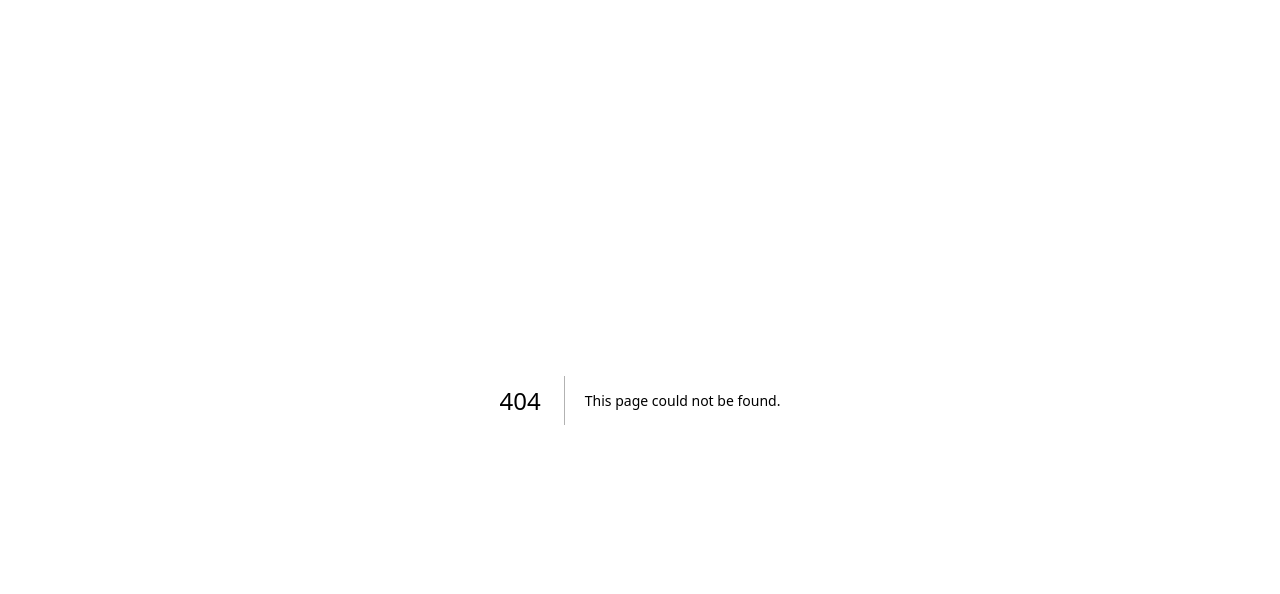
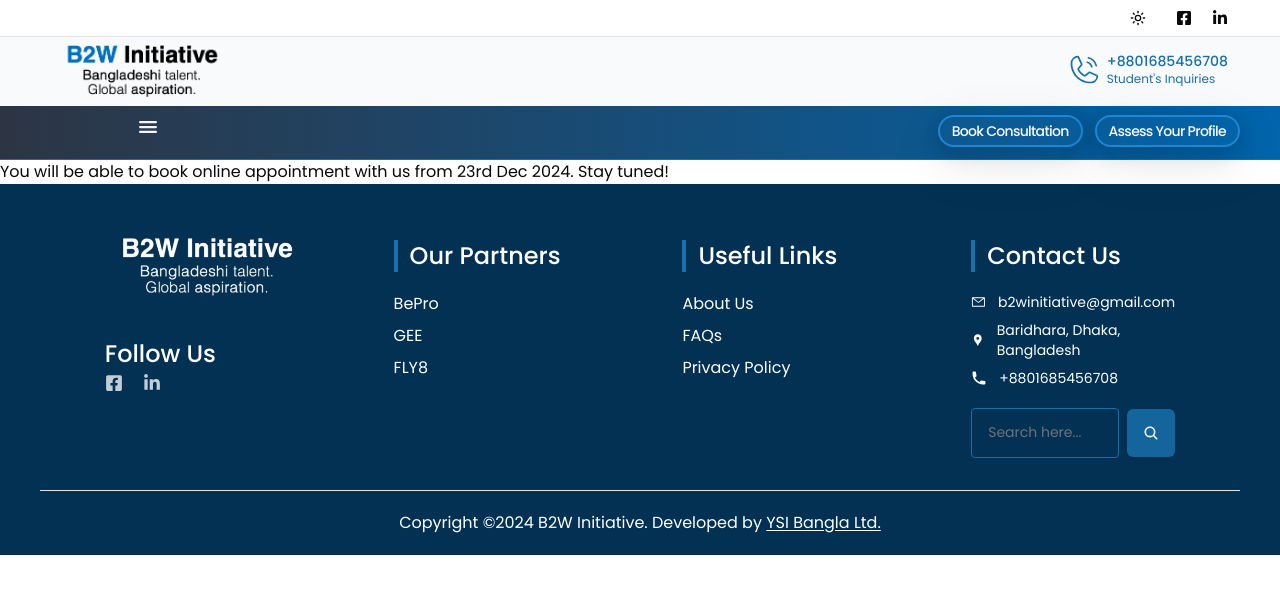
Before and after one commit to wpseemol/b2wi, a Next.js app: page /book-consultation in a window 1280 px wide. Before the commit this address had no page. Shown: the top 594 px of the page. Built offline with nearby package versions, Linux system fonts and the light colour scheme.

Commit message:
book bonsalanchi

```diff
--- a/src/app/(user)/_components/header/header-menu-btns.tsx
+++ b/src/app/(user)/_components/header/header-menu-btns.tsx
@@ -20,8 +20,12 @@ export function AccessYourProfileBtn() {
 }
 
 export function BookConsultationBtn() {
+    const router = useRouter();
     return (
         <button
+            onClick={() => {
+                router.push('/book-consultation');
+            }}
             className="bg-transparent border-2
                     hover:scale-105 duration-300 hover:bg-transparent font-medium text-neutral-50 text-center text-sm
                 border-[#1d87d3] px-3 py-1 rounded-full shadow-[0px_4px_16px_rgba(17,17,26,0.1),_0px_8px_24px_rgba(17,17,26,0.1),_0px_16px_56px_rgba(17,17,26,0.1)] mx-auto md:mx-0 text-nowrap lg:tracking-tighter 2xl:tracking-normal"
--- /dev/null
+++ b/src/app/(user)/book-consultation/page.tsx
@@ -0,0 +1,12 @@
+export default function BookConsultationPage() {
+    return (
+        <main>
+            <section>
+                <h2>
+                    You will be able to book online appointment with us from
+                    23rd Dec 2024. Stay tuned!
+                </h2>
+            </section>
+        </main>
+    );
+}
```
